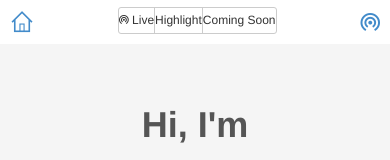
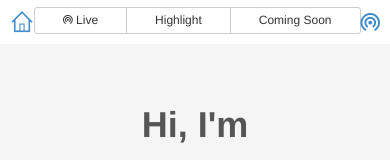
Before and after one commit to nobarinc/nobar, a plain HTML site: page index.html in a window 390 px wide. Shown: the top 160 px of the page. Drawn offline with Linux system fonts and the light colour scheme; files whose address does not match are found by name.

Commit message:
Update August 08, 2016

```diff
--- a/css/app.css
+++ b/css/app.css
@@ -233,6 +233,12 @@ and open the template in the editor.
         border: none;
     }
 
+    /* HEADER MOBILE */
+
+    .segmented-control-header-1 {
+        max-width: none;
+    }
+
     /* LIVE MOBILE */
 
     .table-view-match .team-home,
```
